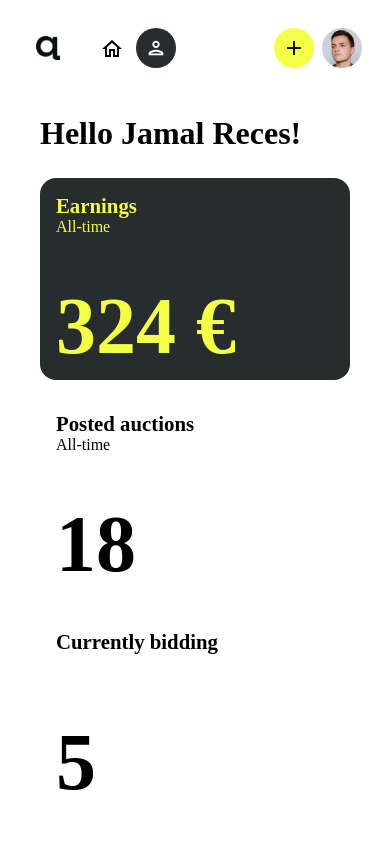
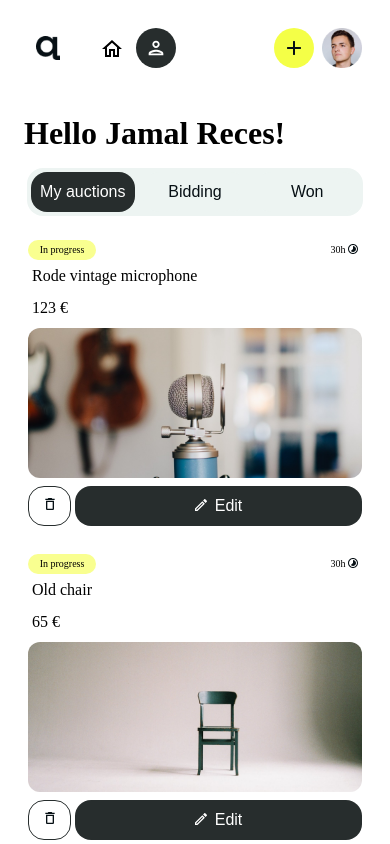
Before and after one commit to amadejaop/01-project-auctionbay-frontend-react, a React (Create React App) app: page /profile in a window 390 px wide. Shown: the top 844 px of the page. Built offline with nearby package versions, Linux system fonts and the light colour scheme; the HTML template or start-up script is replaced by a standard one.

Commit message:
Fix width of profile and my auctions page
Container displaying bidding data is hidden on mobile view.

```diff
--- a/src/assets/styles/MyAuctions.css
+++ b/src/assets/styles/MyAuctions.css
@@ -181,6 +181,10 @@
     .edit-btn {
         width: 100%;
     }
+
+    .myauctions-container {
+        margin: 0 16px;
+    }
 }
 
 @media screen and (max-width: 1460px) {
--- a/src/assets/styles/Profile.css
+++ b/src/assets/styles/Profile.css
@@ -98,4 +98,13 @@
     .profile-nav {
         max-width: 90%;
     }
+
+    .hello-title {
+        padding: 0 16px;
+        margin-bottom: 0;
+    }
+
+    .card-container {
+        display: none;
+    }
 }
```
